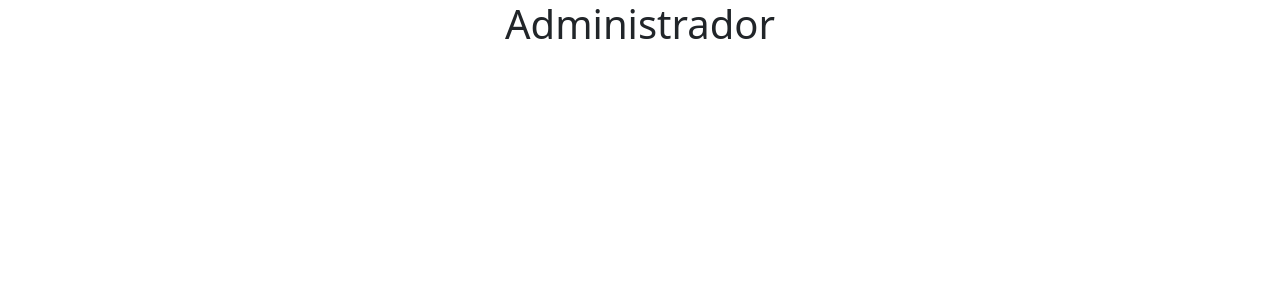
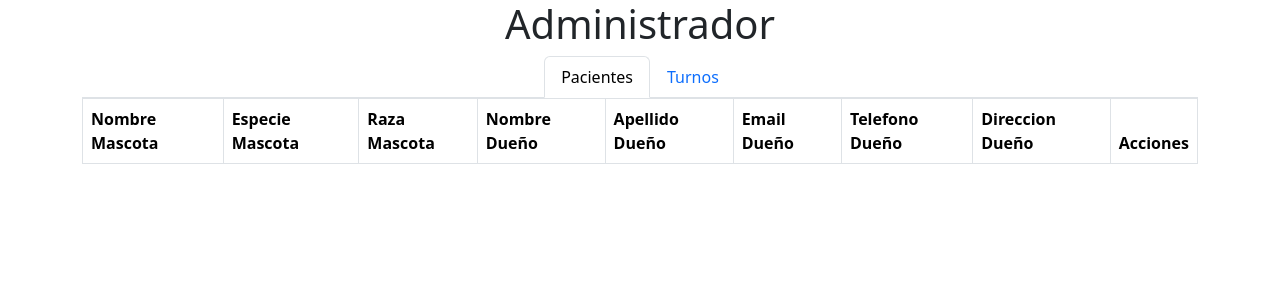
Before and after one commit to hectorc2907/RollingPaws-FrontEnd, a React (Vite) app: page /administrador in a window 1280 px wide. Shown: the top 300 px of the page. Built offline with nearby package versions, Linux system fonts and the light colour scheme.

Commit message:
se realiza la logica para que se puedan utilizar navbar para cada seccion, pacientes o turnos dependiendo de lo que se utlice

```diff
--- a/src/components/views/Administrador.jsx
+++ b/src/components/views/Administrador.jsx
@@ -1,3 +1,4 @@
+import NavAdministrador from "./ComponentsPaginaAdministrador/NavAdministrador";
 import TituloAdministrador from "./ComponentsPaginaAdministrador/TituloAdministrador";
 import Titulo from "./ComponentsPaginaAdministrador/TituloAdministrador";
 
@@ -5,6 +6,7 @@ const Administrador = () => {
   return (
     <>
       <TituloAdministrador></TituloAdministrador>
+      <NavAdministrador></NavAdministrador>
     </>
   );
 };
--- /dev/null
+++ b/src/components/views/ComponentsPaginaAdministrador/NavAdministrador.jsx
@@ -0,0 +1,59 @@
+import { useState } from "react";
+import { Container, Nav, Table } from "react-bootstrap";
+import "bootstrap/dist/css/bootstrap.min.css"
+
+const NavAdministrador = () => {
+  const [tabActiva, setTabActiva] = useState("pacientes");
+  const toggleTab = (tab) => {
+    setTabActiva(tab);
+  };
+  return (
+    <Container>
+      <Nav className="d-flex justify-content-center" variant="tabs" defaultActiveKey="pacientes">
+        <Nav.Item>
+          <Nav.Link eventKey="pacientes" onClick={() => toggleTab("pacientes")}>
+            Pacientes
+          </Nav.Link>
+        </Nav.Item>
+        <Nav.Item>
+          <Nav.Link eventKey="turnos" onClick={() => toggleTab("turnos")}>
+            Turnos
+          </Nav.Link>
+        </Nav.Item>
+      </Nav>
+      {tabActiva === "pacientes" && (
+        <Table responsive striped bordered hover>
+          <thead>
+            <tr>
+              <th>Nombre Mascota</th>
+              <th>Especie Mascota</th>
+              <th>Raza Mascota</th>
+              <th>Nombre Dueño</th>
+              <th>Apellido Dueño</th>
+              <th>Email Dueño</th>
+              <th>Telefono Dueño</th>
+              <th>Direccion Dueño</th>
+              <th>Acciones</th>
+            </tr>
+          </thead>
+        </Table>
+      )}
+      {tabActiva === "turnos" && (
+        <Table responsive striped bordered hover>
+          <thead>
+            <tr>
+              <th>Nombre Mascota</th>
+              <th>Veterinario</th>
+              <th>Fecha</th>
+              <th>Hora</th>
+              <th>Detalle de Cita</th>
+              <th>Acciones</th>
+            </tr>
+          </thead>
+        </Table>
+      )}
+    </Container>
+  );
+};
+
+export default NavAdministrador;
```
